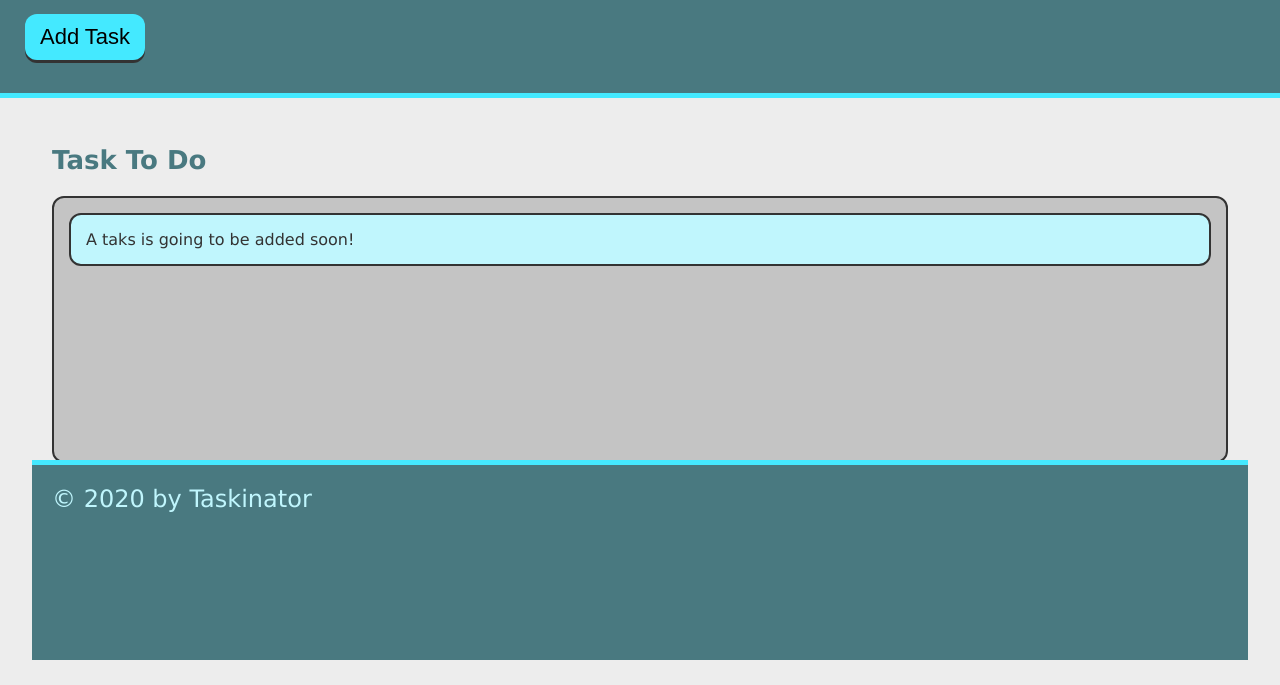
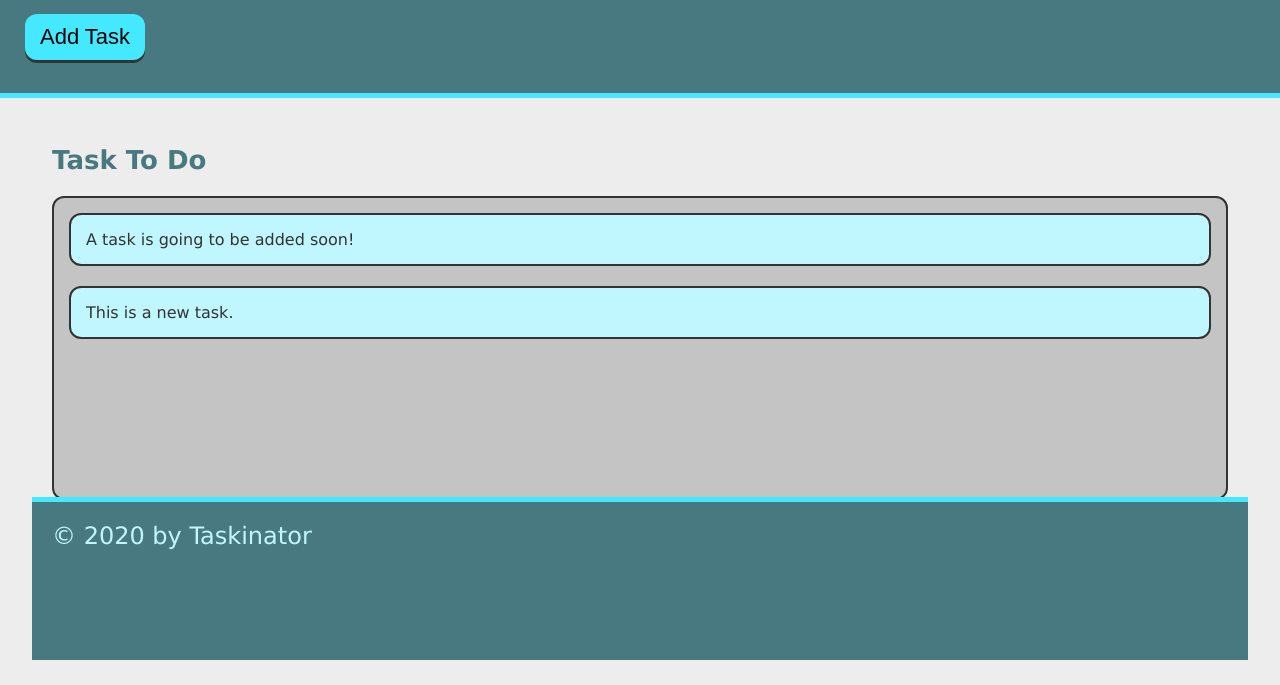
Before and after one commit to shaner3423/taskinator, a plain HTML site: page index.html in a window 1280 px wide. Both pictures are taken after a click on the button "Add Task". Shown: the part 115-800 px from the top of the page. Drawn offline with Linux system fonts and the light colour scheme.

Commit message:
add ability to add task

```diff
--- a/assets/js/script.js
+++ b/assets/js/script.js
@@ -1,4 +1,15 @@
-console.dir(window.document);
+var buttonEl = document.querySelector("#save-task");
+var taskToDoEl = document.querySelector("#task-to-do");
 
-var buttonEl = document.querySelector("#save-task");
-console.log(buttonEl);
+var createTaskHandler = function() {
+      //created a new task item
+      var listItemEl = document.createElement("li");
+      //style the new task item
+      listItemEl.className = "task-item";
+      //add the text
+      listItemEl.textContent = "This is a new task.";
+      //append this element to the task list
+      taskToDoEl.appendChild(listItemEl);
+}
+
+buttonEl.addEventListener("click", createTaskHandler);
--- a/index.html
+++ b/index.html
@@ -19,9 +19,9 @@
             <h2 class="list-title">
                 Task To Do
             </h2>
-            <ul class="task-list">
+            <ul class="task-list" id="task-to-do">
                 <li class="task-item">
-                    A taks is going to be added soon!
+                    A task is going to be added soon!
                 </li>
             </ul>
 
```
